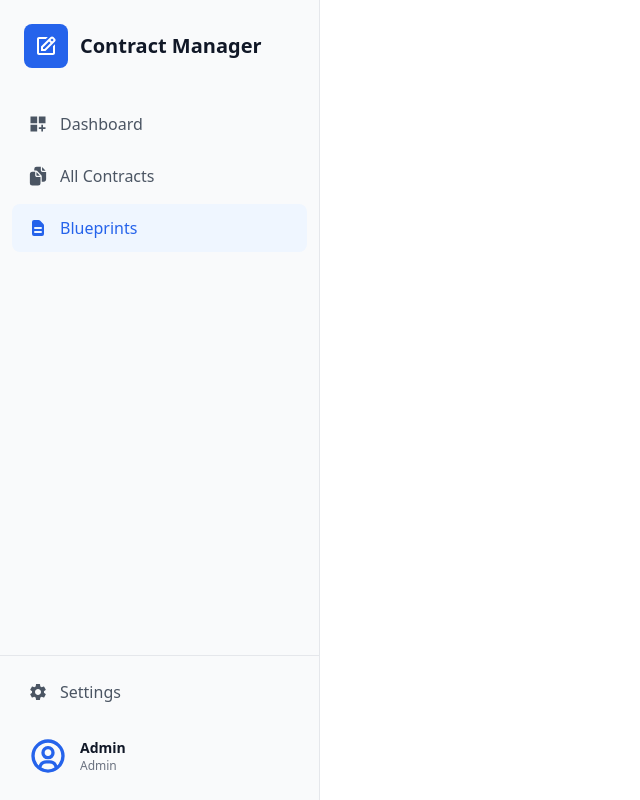
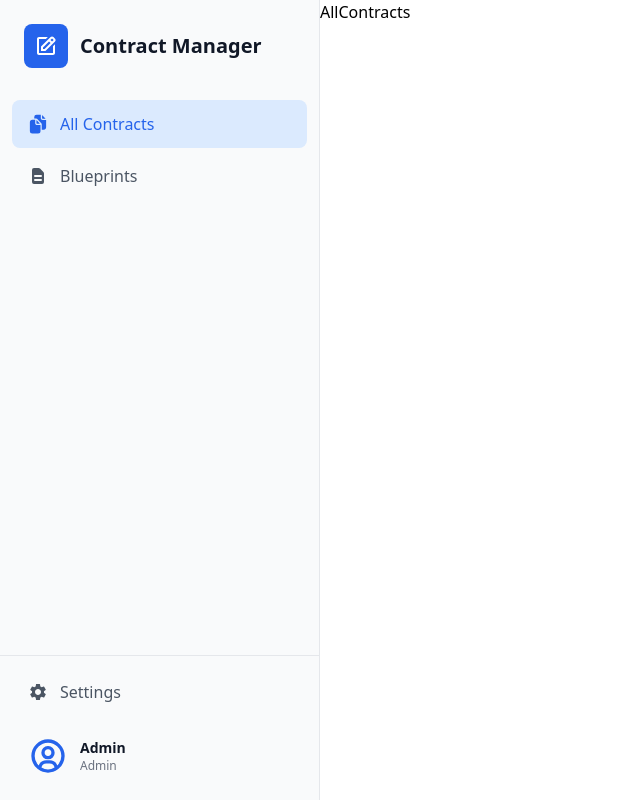
Before and after one commit to ShubhamKarangale17/cm-assignment, a React (Vite) app: page /contracts in a window 1280 px wide. Shown: the whole page, without its empty margins (0-640 px from the left). Built offline with nearby package versions, Linux system fonts and the light colour scheme.

Commit message:
added pages

```diff
--- a/package.json
+++ b/package.json
@@ -12,7 +12,8 @@
   "dependencies": {
     "react": "^19.2.0",
     "react-dom": "^19.2.0",
-    "react-icons": "^5.5.0"
+    "react-icons": "^5.5.0",
+    "react-router-dom": "^7.12.0"
   },
   "devDependencies": {
     "@eslint/js": "^9.39.1",
--- a/src/App.tsx
+++ b/src/App.tsx
@@ -1,10 +1,20 @@
+import { BrowserRouter, Routes, Route, Navigate } from "react-router-dom";
 import SideBar from "./components/SideBar/SideBar";
+import AllContracts from "./pages/AllContracts";
+import Blueprints from "./pages/Blueprints";
 
 const App = () => {
   return (
-    <>
-      <SideBar />
-    </>
+    <BrowserRouter>
+      <div className="flex">
+        <SideBar />
+        <Routes>
+          <Route path="/" element={<Navigate to="/contracts" replace />} />
+          <Route path="/contracts" element={<AllContracts />} />
+          <Route path="/blueprints" element={<Blueprints />} />
+        </Routes>
+      </div>
+    </BrowserRouter>
   );
 }
 
--- a/src/components/SideBar/SideBar.tsx
+++ b/src/components/SideBar/SideBar.tsx
@@ -1,25 +1,23 @@
-import { useState } from 'react';
-import { MdDashboardCustomize, MdSettings } from 'react-icons/md';
+import { MdSettings } from 'react-icons/md';
 import { HiDocumentText } from 'react-icons/hi';
-import { FiEdit } from 'react-icons/fi';
 import { BiEdit, BiUserCircle } from 'react-icons/bi';
 import { IoDocuments } from 'react-icons/io5';
+import { useNavigate, useLocation } from 'react-router-dom';
 
 const SideBar = () => {
-    const [activeItem, setActiveItem] = useState('Blueprints');
+    const navigate = useNavigate();
+    const location = useLocation();
 
     const navItems = [
         {
-            name: 'Dashboard',
-            icon: <MdDashboardCustomize className="w-5 h-5" />
-        },
-        {
             name: 'All Contracts',
-            icon: <IoDocuments className="w-5 h-5" />
+            icon: <IoDocuments className="w-5 h-5" />,
+            path: '/contracts'
         },
         {
             name: 'Blueprints',
-            icon: <HiDocumentText className="w-5 h-5" />
+            icon: <HiDocumentText className="w-5 h-5" />,
+            path: '/blueprints'
         }
     ];
 
@@ -38,9 +36,9 @@ const SideBar = () => {
                 {navItems.map((item) => (
                     <button
                         key={item.name}
-                        onClick={() => setActiveItem(item.name)}
-                        className={`w-full flex items-center gap-3 px-4 py-3 rounded-lg mb-1 transition-colors ${activeItem === item.name
-                            ? 'bg-blue-50 text-blue-600'
+                        onClick={() => navigate(item.path)}
+                        className={`w-full flex items-center gap-3 px-4 py-3 rounded-lg mb-1 transition-colors ${location.pathname === item.path
+                            ? 'bg-blue-100 text-blue-600'
                             : 'text-gray-600 hover:bg-gray-100'
                             }`}
                     >
--- /dev/null
+++ b/src/pages/AllContracts.tsx
@@ -0,0 +1,8 @@
+
+const AllContracts = () => {
+  return (
+    <div>AllContracts</div>
+  )
+}
+
+export default AllContracts
--- /dev/null
+++ b/src/pages/Blueprints.tsx
@@ -0,0 +1,9 @@
+import React from 'react'
+
+const Blueprints = () => {
+  return (
+    <div>Blueprints</div>
+  )
+}
+
+export default Blueprints
```
Also changed, not shown: 1 other file (tests, documents, lock files or other folders).
